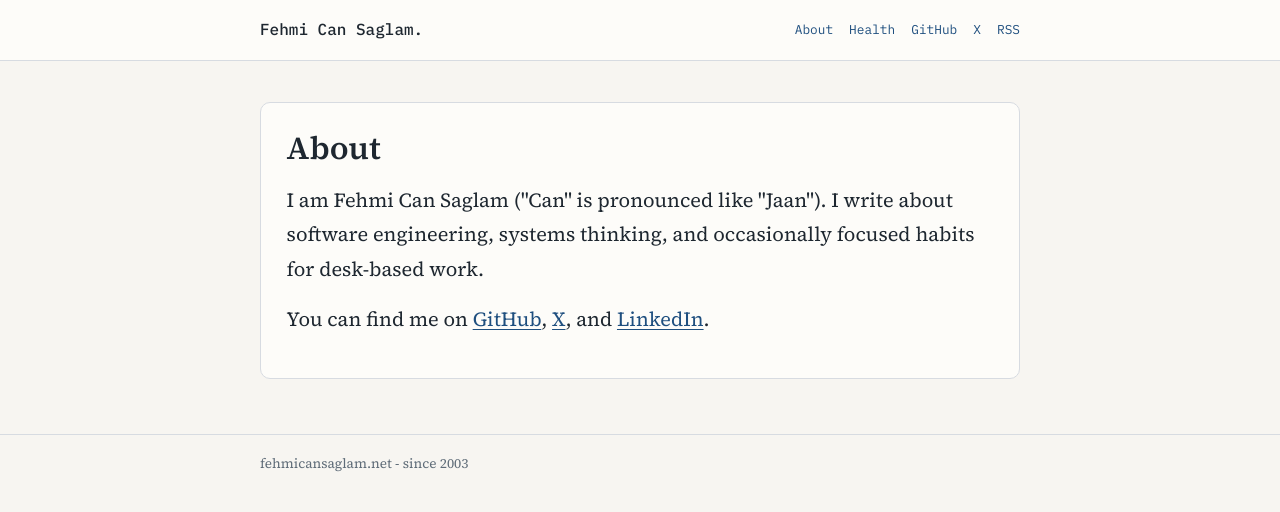
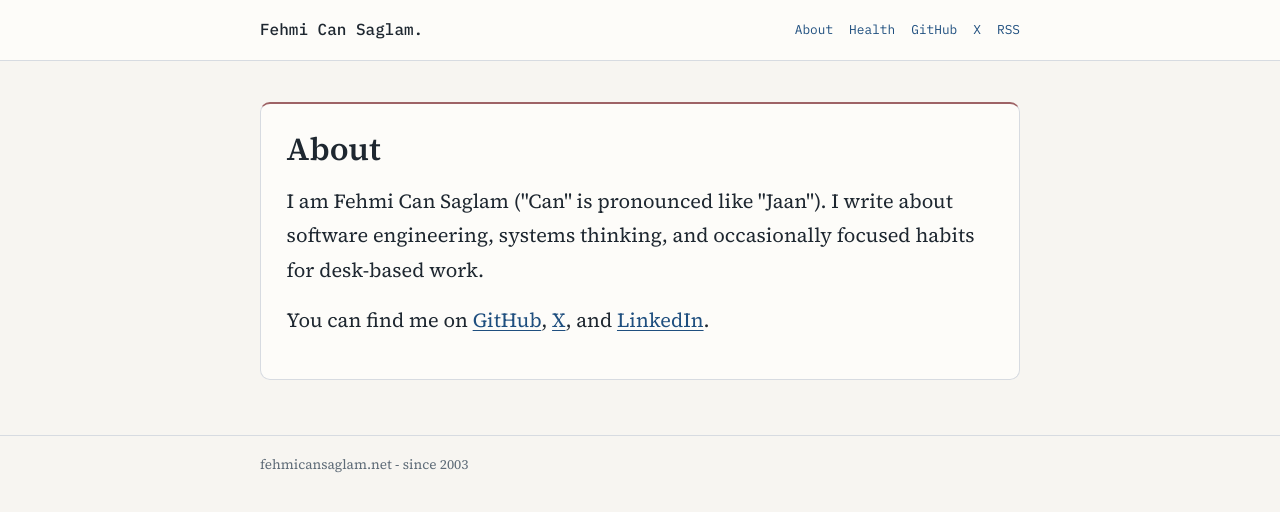
Before and after one commit to fehmicansaglam/fehmicansaglam.github.com, a Jekyll site: the page about.html, which Jekyll copies as it is, in a window 1280 px wide. Shown: the top 512 px of the page. Built offline with Jekyll 4.4.1, drawn with Linux system fonts in a browser that asks for light colours.

Commit message:
add maroon accent to about page and tidy post list border

```diff
--- a/about.html
+++ b/about.html
@@ -7,7 +7,7 @@
   <title>About - Fehmi Can Saglam</title>
   <link rel="stylesheet" href="/assets/site.css">
 </head>
-<body>
+<body class="about">
   <header class="site-header">
     <div class="container nav-wrap">
       <a class="brand" href="/">Fehmi Can Saglam.</a>
--- a/assets/site.css
+++ b/assets/site.css
@@ -90,6 +90,10 @@ img {
 }
 
 .home .page-card {
+  border-top: 2px solid color-mix(in srgb, var(--red) 65%, var(--line));
+}
+
+.about .page-card {
   border-top: 2px solid color-mix(in srgb, var(--red) 65%, var(--line));
 }
 
@@ -208,7 +212,6 @@ img {
 .post-list {
   list-style: none;
   margin: 1rem 0 0;
-  border-top: 1px solid var(--line);
 }
 
 .post-item {
```
